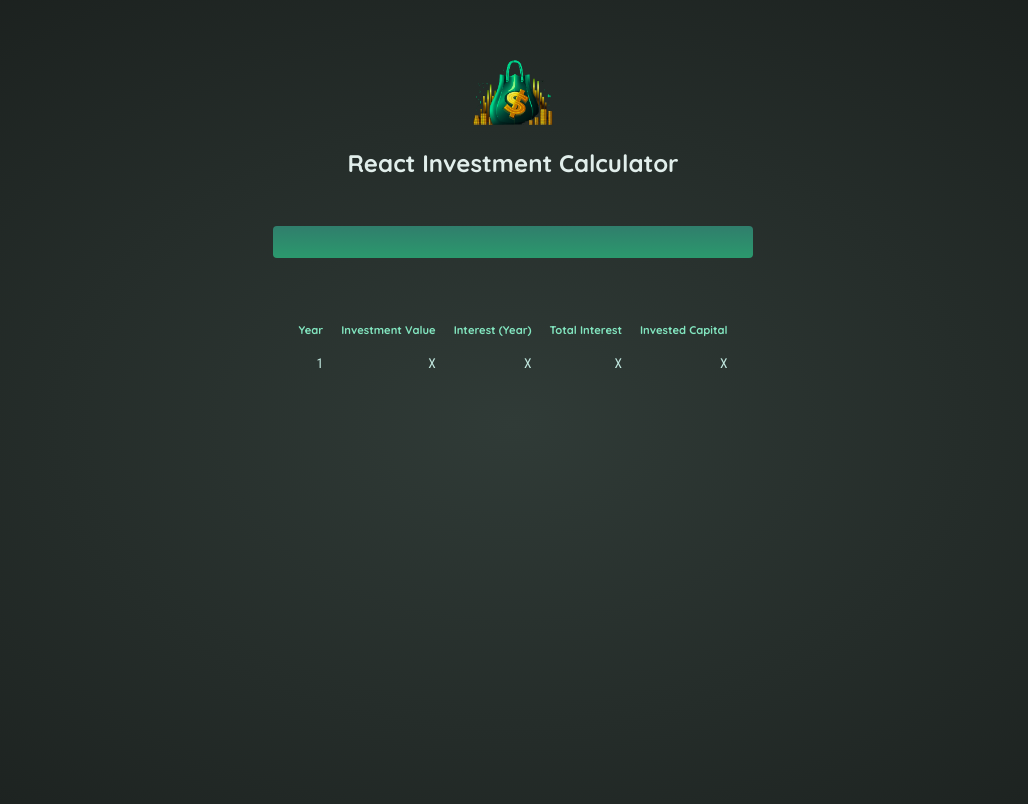
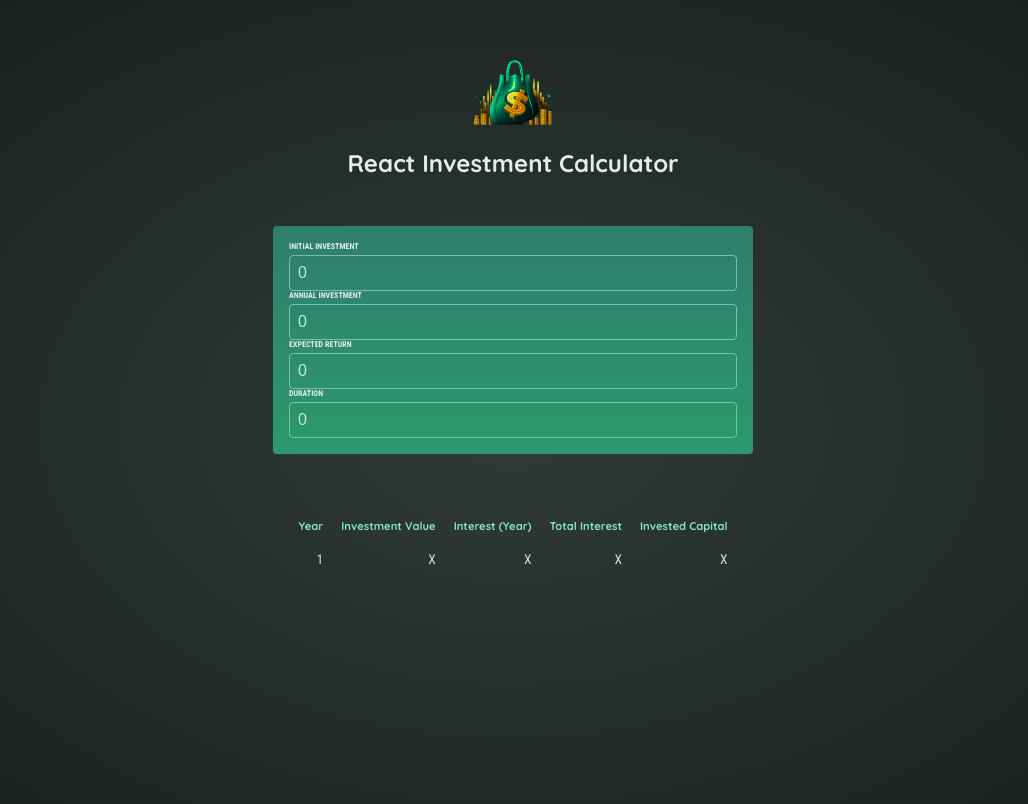
Before and after one commit to MarkAlex1234/Investment-Calculator, a React (Vite) app: page / in a window 1280 px wide. Shown: the top 804 px of the page, without its empty margins (127-1155 px from the left). Built offline with nearby package versions, Linux system fonts and the light colour scheme.

Commit message:
add/new-input-component

```diff
--- /dev/null
+++ b/src/components/input.tsx
@@ -0,0 +1,19 @@
+import React from 'react';
+import { ReactElement } from 'react';
+
+export default function Input({
+  title,
+  inputValue,
+  setInputValue,
+}): ReactElement {
+  function handleChange(event) {
+    setInputValue(event.target.value);
+  }
+
+  return (
+    <div id="input-group">
+      <label id="label">{title}</label>
+      <input id="input" value={inputValue} onChange={handleChange} />
+    </div>
+  );
+}
--- a/src/components/user-input.tsx
+++ b/src/components/user-input.tsx
@@ -1,6 +1,41 @@
-import React from 'react';
-import { ReactElement } from 'react';
+import React, { useState } from 'react';
+import Input from './input';
 
-export default function UserInput(): ReactElement {
-  return <div id="user-input"></div>;
+const INPUT_GROUP_TITLES = [
+  'INITIAL INVESTMENT',
+  'ANNUAL INVESTMENT',
+  'EXPECTED RETURN',
+  'DURATION',
+];
+
+export default function UserInput() {
+  const [initialInvestment, setInitialInvestment] = useState(0);
+  const [annualInvestment, setAnnualInvestment] = useState(0);
+  const [expectedReturn, setExpectedReturn] = useState(0);
+  const [duration, setDuration] = useState(0);
+
+  return (
+    <div id="user-input">
+      <Input
+        title={INPUT_GROUP_TITLES[0]}
+        inputValue={initialInvestment}
+        setInputValue={setInitialInvestment}
+      />
+      <Input
+        title={INPUT_GROUP_TITLES[1]}
+        inputValue={annualInvestment}
+        setInputValue={setAnnualInvestment}
+      />
+      <Input
+        title={INPUT_GROUP_TITLES[2]}
+        inputValue={expectedReturn}
+        setInputValue={setExpectedReturn}
+      />
+      <Input
+        title={INPUT_GROUP_TITLES[3]}
+        inputValue={duration}
+        setInputValue={setDuration}
+      />
+    </div>
+  );
 }
```
